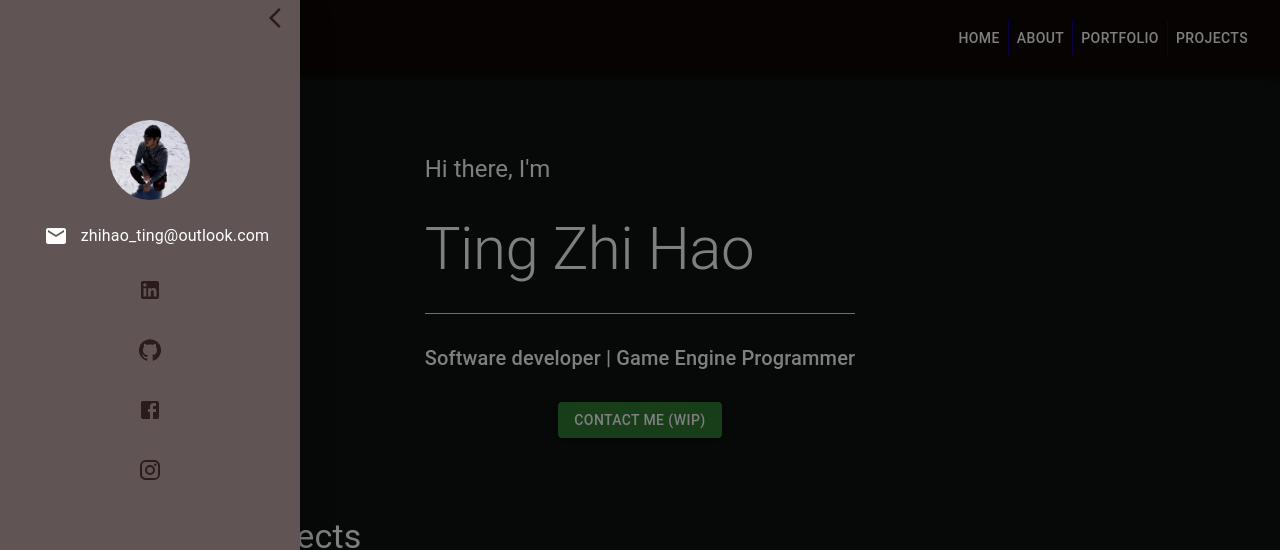
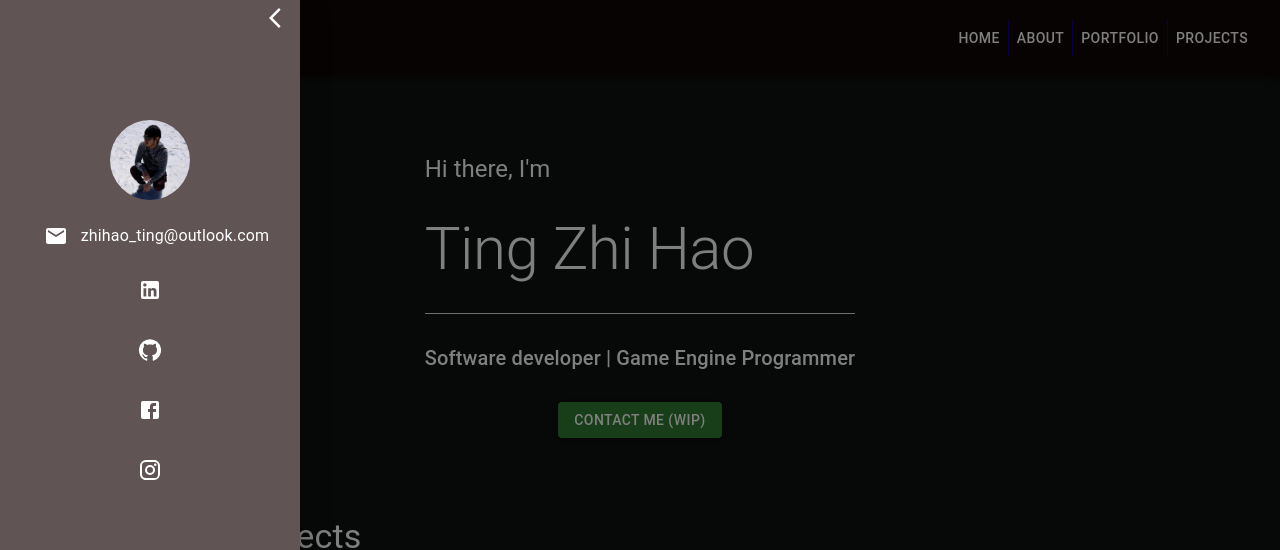
Before and after one commit to zhihao95/zh-portfolio, a React (Create React App) app: page / in a window 1280 px wide. Both pictures are taken after a click on the button 56 px from the left and 37 px from the top of the page. Shown: the top 550 px of the page. Built offline with nearby package versions, Linux system fonts and the light colour scheme.

Commit message:
changed color to white

```diff
--- a/package.json
+++ b/package.json
@@ -25,12 +25,6 @@
     "test": "react-scripts test",
     "eject": "react-scripts eject"
   },
-  "eslintConfig": {
-    "extends": [
-      "react-app",
-      "react-app/jest"
-    ]
-  },
   "browserslist": {
     "production": [
       ">0.2%",
--- a/src/components/LeftDrawer/LeftDrawer.jsx
+++ b/src/components/LeftDrawer/LeftDrawer.jsx
@@ -15,6 +15,8 @@ import MyPhoto from "../../resources/images/MyPhoto.jpg";
 
 const LeftDrawer = () => {
   const { drawerOpen, dispatch } = useDrawerOpenContext();
+
+  const buttonStyle = { color: "white"};
 
   const drawerStyle = {
     bgcolor: "primary.main",
@@ -49,16 +51,16 @@ const LeftDrawer = () => {
 
   const drawer = (
     <Box sx={drawerStyle}>
-      <Box onClick={toggleDrawer(false)} sx ={{position: "absolute", marginLeft : "83%"}}><Button><ArrowBackIos/></Button></Box>
+      <Box onClick={toggleDrawer(false)} sx ={{position: "absolute", marginLeft : "83%"}}><Button sx={buttonStyle}><ArrowBackIos/></Button></Box>
       <Container sx={drawerContainer}>
         <Stack spacing = {3} sx={{   display:"flex", alignItems : "center", flexWrap: 'wrap'}}>
 
           <Avatar src={MyPhoto} sx={avatarStyle} />
           <Typography  sx={{ display:"flex"}}><Email sx={{minWidth:"50px"}} />{"  zhihao_ting@outlook.com"}</Typography>
-          <Button><LinkedIn /></Button>
-          <Button><GitHub /></Button>
-          <Button><Facebook /></Button>
-          <Button><Instagram /></Button>
+          <Button sx={buttonStyle}><LinkedIn /></Button>
+          <Button sx={buttonStyle}><GitHub /></Button>
+          <Button sx={buttonStyle}><Facebook /></Button>
+          <Button sx={buttonStyle}><Instagram /></Button>
         </Stack>
       </Container>
     </Box>
```
